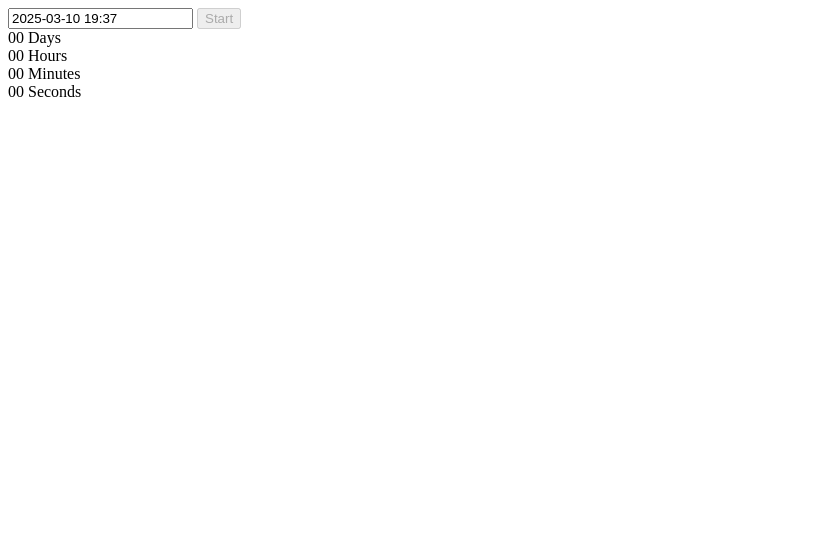
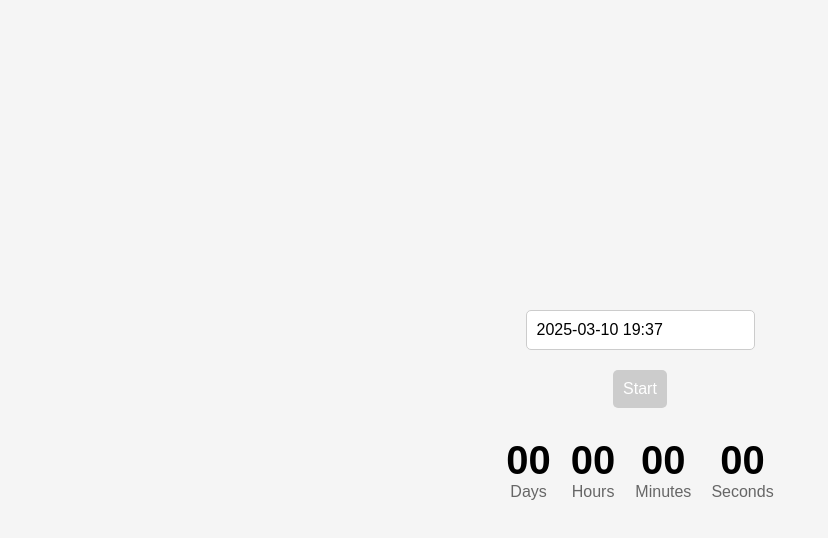
Before and after one commit to Maskymer/goit-js-hw-10, a website built with Vite: page src/1-timer.html in a window 1280 px wide. Shown: the whole page, without its empty margins (0-828 px from the left). Built offline with nearby package versions, Linux system fonts and the light colour scheme.

Commit message:
maybe somethig done

```diff
--- a/package.json
+++ b/package.json
@@ -5,7 +5,7 @@
   "type": "module",
   "scripts": {
     "dev": "vite",
-    "build": "vite build --base=/vanilla-app-template/",
+    "build": "vite build --base=/goit-js-hw-10/",
     "preview": "vite preview"
   },
   "devDependencies": {
--- a/src/1-timer.html
+++ b/src/1-timer.html
@@ -5,6 +5,7 @@
     <meta name="viewport" content="width=device-width, initial-scale=1.0">
     <title>Countdown Timer</title>
     <link rel="stylesheet" href="./css/1-timer.css">
+    <link rel="stylesheet" href="https://cdn.jsdelivr.net/npm/flatpickr/dist/flatpickr.min.css">
 </head>
 <body>
     <input type="text" id="datetime-picker" />
@@ -29,6 +30,7 @@
         </div>
     </div>
 
+    <script src="https://cdn.jsdelivr.net/npm/flatpickr"></script>
     <script src="./js/1-timer.js" type="module"></script>
 </body>
 </html>
--- /dev/null
+++ b/src/css/1-timer.css
@@ -0,0 +1,71 @@
+
+body {
+    font-family: Arial, sans-serif;
+    display: flex;
+    flex-direction: column;
+    align-items: center;
+    justify-content: center;
+    height: 100vh;
+    margin: 0;
+    background-color: #f5f5f5;
+}
+
+input[type="text"],
+button {
+    padding: 10px;
+    margin: 10px;
+    font-size: 16px;
+}
+
+button {
+    background-color: #007bff;
+    color: white;
+    border: none;
+    border-radius: 5px;
+    cursor: pointer;
+    transition: background-color 0.3s ease;
+}
+
+button:disabled {
+    background-color: #ccc;
+    cursor: not-allowed;
+}
+
+button:hover:not(:disabled) {
+    background-color: #0056b3;
+}
+
+.timer {
+    display: flex;
+    justify-content: center;
+    margin-top: 20px;
+}
+
+.field {
+    display: flex;
+    flex-direction: column;
+    align-items: center;
+    margin: 0 10px;
+}
+
+.value {
+    font-size: 40px;
+    font-weight: bold;
+}
+
+.label {
+    font-size: 16px;
+    color: #666;
+}
+
+input[type="text"] {
+    font-size: 16px;
+    border: 1px solid #ccc;
+    border-radius: 5px;
+}
+
+input[type="text"]:focus {
+    outline: none;
+    border-color: #007bff;
+    box-shadow: 0 0 5px rgba(0, 123, 255, 0.5);
+}
--- a/src/js/1-timer.js
+++ b/src/js/1-timer.js
@@ -36,7 +36,7 @@ const options = {
 flatpickr(datetimePicker, options);
 
 startButton.addEventListener('click', startTimer);
-startButton.disabled = true; // Кнопка неактивна при завантаженні сторінки
+startButton.disabled = true;
 
 function startTimer() {
     startButton.disabled = true;
```
Also changed, not shown: src/2-snackbar.html (+39 -0 lines), src/js/2-snackbar.js (+40 -0 lines), src/partials/header.html (+2 -2 lines), 1 other file.
